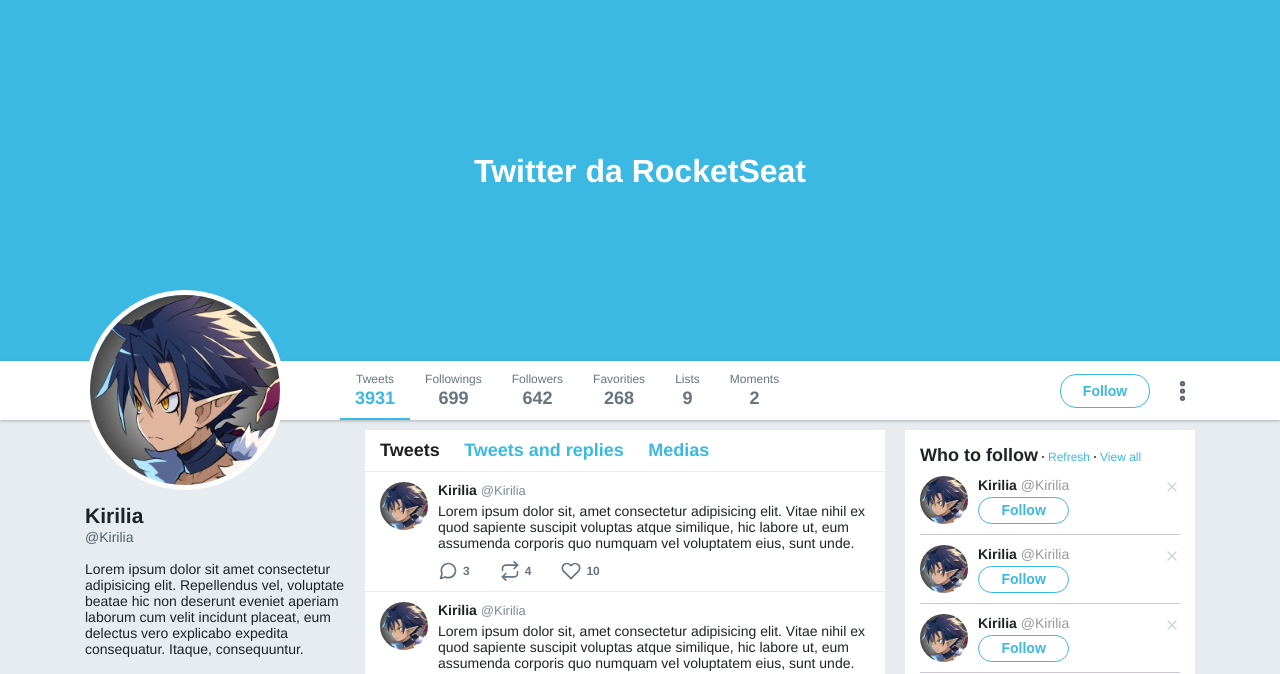
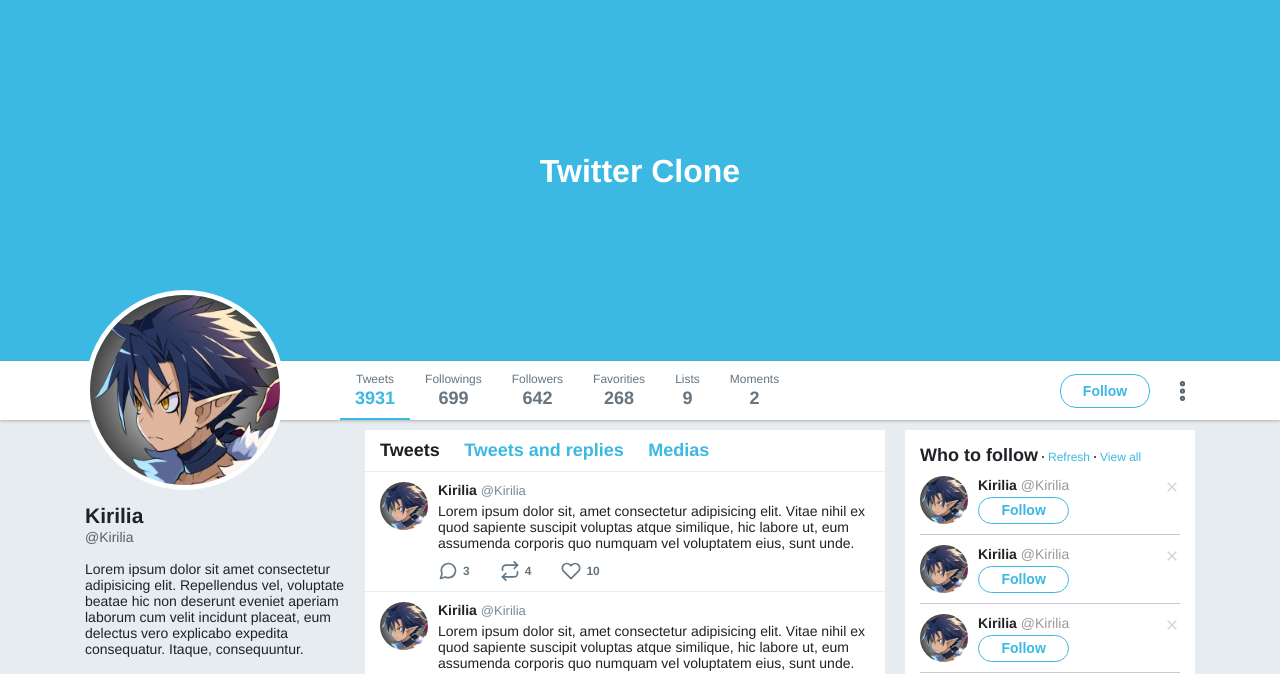
Before and after one commit to IgorCazeNunes/Twitter-Clone, a plain HTML site: page index.html in a window 1280 px wide. Shown: the part 65-739 px from the top of the page. Drawn offline with Linux system fonts and the light colour scheme.

Commit message:
Add: Readme

```diff
--- a/index.html
+++ b/index.html
@@ -30,7 +30,7 @@
     </header>
 
     <div class="banner">
-        <h1>Twitter da RocketSeat</h1>
+        <h1>Twitter Clone</h1>
     </div>
 
     <div class="bar">
```
Also changed, not shown: TwitterClone-Banner.png (added), 1 other file.
